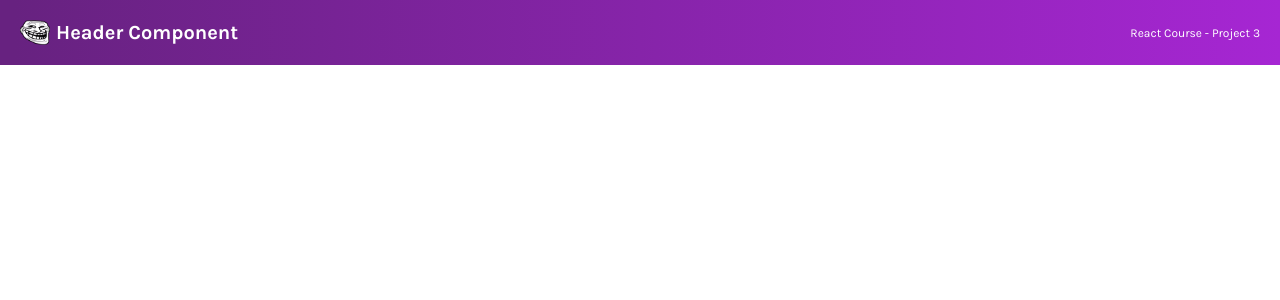
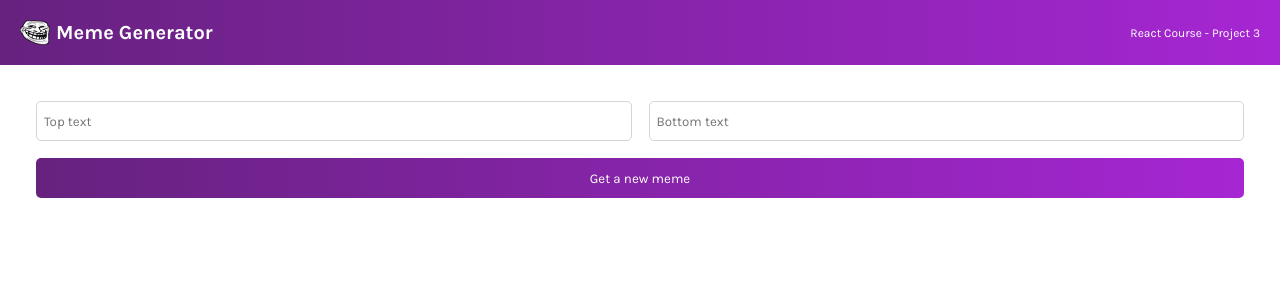
Before and after one commit to gastighost/meme-generator, a React (Create React App) app: page / in a window 1280 px wide. Shown: the top 300 px of the page. Built offline with nearby package versions, Linux system fonts and the light colour scheme.

Commit message:
added css styling to form inputs

```diff
--- a/src/App.js
+++ b/src/App.js
@@ -1,9 +1,11 @@
 import Header from "./components/Header";
+import Meme from "./components/Meme";
 
 function App() {
   return (
     <div>
       <Header />
+      <Meme />
     </div>
   );
 }
--- a/src/components/Header.js
+++ b/src/components/Header.js
@@ -6,7 +6,7 @@
         src={require("../images/troll-face.png")}
         alt="troll face"
       />
-      <h2 className="header--title">Header Component</h2>
+      <h2 className="header--title">Meme Generator</h2>
       <h4 className="header--project">React Course - Project 3</h4>
     </header>
   );
--- /dev/null
+++ b/src/components/Meme.js
@@ -0,0 +1,21 @@
+function Meme() {
+  return (
+    <main>
+      <form className="form">
+        <input
+          placeholder="Top text"
+          className="form--input"
+          type="text"
+        ></input>
+        <input
+          placeholder="Bottom text"
+          className="form--input"
+          type="text"
+        ></input>
+        <button className="form--button">Get a new meme</button>
+      </form>
+    </main>
+  );
+}
+
+export default Meme;
--- a/src/index.css
+++ b/src/index.css
@@ -7,6 +7,10 @@
 body {
   font-family: 'Karla', sans-serif;
   margin: 0;
+}
+
+main {
+  padding: 36px;
 }
 
 .header {
@@ -32,3 +36,27 @@
   font-size: 0.75rem;
   font-weight: 500;
 }
+
+.form {
+  display: grid;
+  grid-template: 40px 40px / 1fr 1fr;
+  gap: 17px;
+}
+
+.form--input {
+  font-family: 'Karla', sans-serif;
+  border-radius: 5px;
+  border: 1px solid #d5d4d8;
+  text-indent: 5px;
+}
+
+
+.form--button {
+grid-column: 1 / -1;
+font-family: 'Karla', sans-serif;
+border-radius: 5px;
+background: linear-gradient(90deg, #672280 1.18%, #A626D3 100%);
+color: white;
+border: none;
+cursor: pointer;
+}
```
